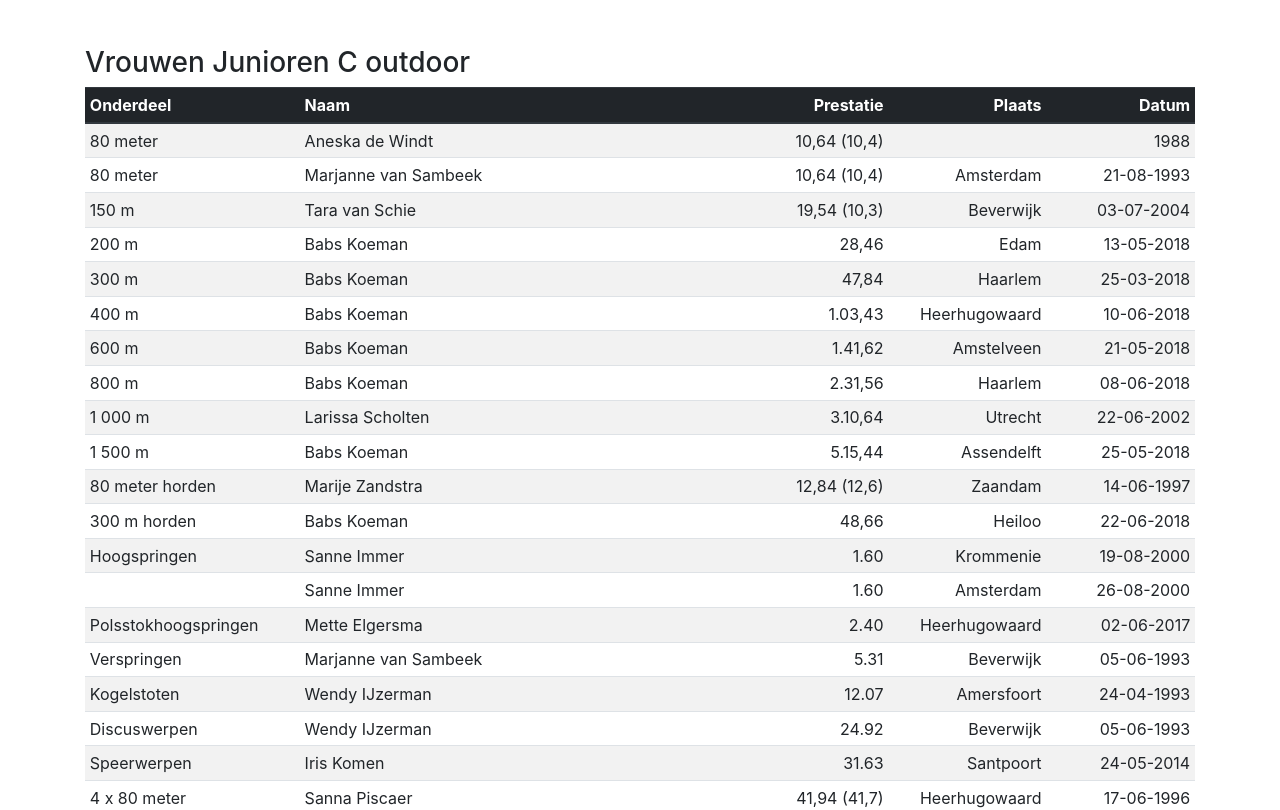
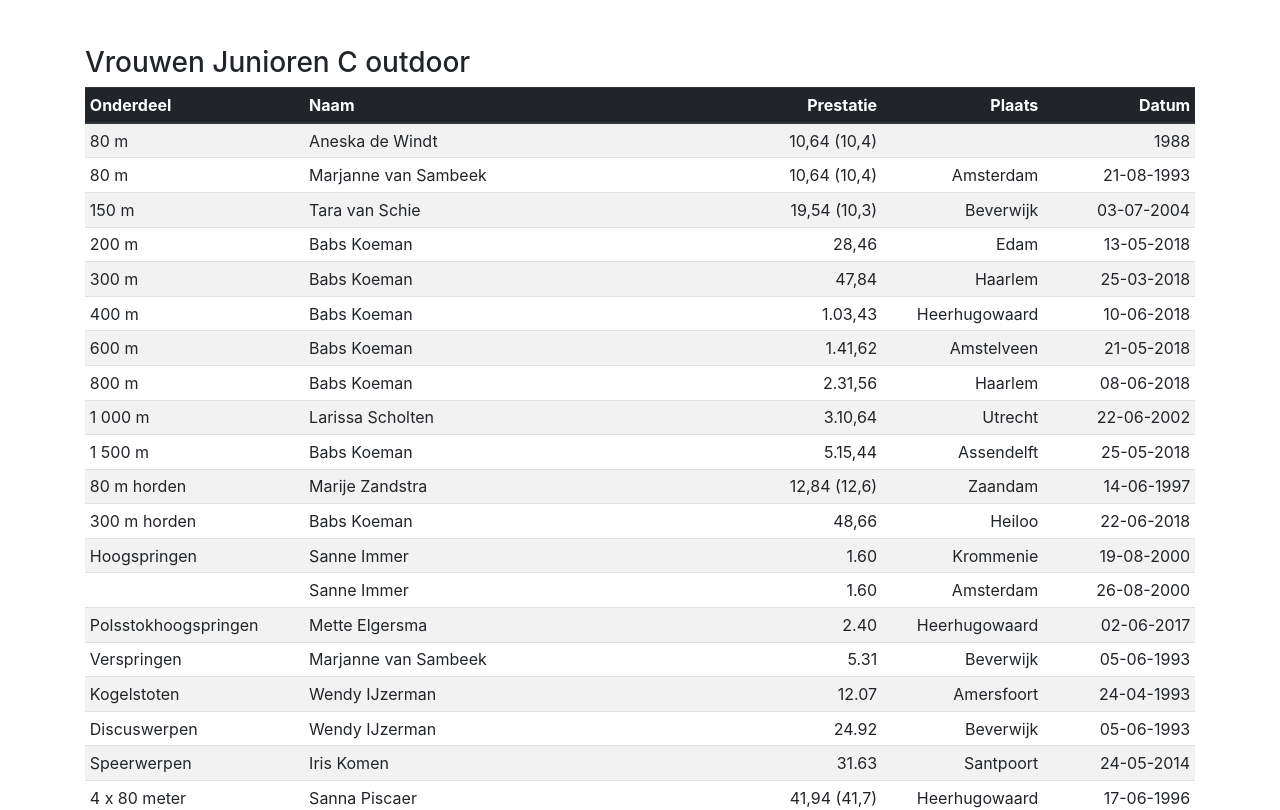
Before and after one commit to Voles/avhaarlem-ranglijsten, a React (Create React App) app: page / in a window 1280 px wide. Shown: the part 4260-5070 px from the top of the page. Built offline with nearby package versions, Linux system fonts and the light colour scheme.

Commit message:
Refactor onderdelen into constants

```diff
--- a/src/constants/onderdelen.js
+++ b/src/constants/onderdelen.js
@@ -3,6 +3,7 @@ export const VIJFENDERTIG_METER = '35 m';
 export const VEERTIG_METER = '40 m';
 export const VIJFTIG_METER = '50 m';
 export const ZESTIG_METER = '60 m';
+export const TACHTIG_METER = '80 m';
 export const HONDERD_METER = '100 m';
 export const HONDERDVIJFTIG_METER = '150 m';
 export const TWEEHONDERD_METER = '200 m';
@@ -29,6 +30,7 @@ export const HONDERD_KILOMETER = '100 km';
 export const VEERTIG_METER_HORDEN = '40 m horden';
 export const VIJFTIG_METER_HORDEN = '60 m horden';
 export const ZESTIG_METER_HORDEN = '60 m horden';
+export const TACHTIG_METER_HORDEN = '80 m horden';
 export const HONDERD_METER_HORDEN = '100 m horden';
 export const HONDERDENTIEN_METER_HORDEN = '110 m horden';
 export const DRIEHONDERD_METER_HORDEN = '300 m horden';
--- a/src/resultaten/mannen-outdoor/junioren-d.js
+++ b/src/resultaten/mannen-outdoor/junioren-d.js
@@ -2,14 +2,14 @@ import {
   DISCUSWERPEN,
   DRIEDUIZEND_METER,
   DUIZEND_METER,
-  HOOGSPRINGEN, KOGELSTOTEN, SPEERWERPEN,
+  HOOGSPRINGEN, KOGELSTOTEN, SPEERWERPEN, TACHTIG_METER, TACHTIG_METER_HORDEN,
   VERSPRINGEN,
   VIJFDUIZEND_METER, ZEVENKAMP
 } from '../../constants/onderdelen';
 
 export default [
   {
-    "onderdeel": "80 meter",
+    "onderdeel": TACHTIG_METER,
     "naam": "Michael Parkinson",
     "prestatie": "10,44 s (10,2)",
     "plaats": "Haarlem",
@@ -37,7 +37,7 @@ export default [
     "datum": "20-09-2018"
   },
   {
-    "onderdeel": "80 meter horden",
+    "onderdeel": TACHTIG_METER_HORDEN,
     "naam": "Derk Hoefman",
     "prestatie": "13,13 s",
     "plaats": "Leiden",
@@ -99,7 +99,7 @@ export default [
     "datum": "02/03-07-2011",
     "prestatie": [
       {
-        "onderdeel": "80 meter",
+        "onderdeel": TACHTIG_METER,
         "prestatie": "11,14 s (10,9)",
         "punten": "(596)"
       },
@@ -114,7 +114,7 @@ export default [
         "punten": "(514)"
       },
       {
-        "onderdeel": "80 meter horden",
+        "onderdeel": TACHTIG_METER_HORDEN,
         "prestatie": "14,24 s (14,0)",
         "punten": "(466)"
       },
@@ -134,7 +134,7 @@ export default [
         "punten": "(554)"
       },
       {
-        "onderdeel": "80 meter",
+        "onderdeel": TACHTIG_METER,
         "prestatie": "11,14 s (10,9)",
         "punten": "(596)"
       }
--- a/src/resultaten/vrouwen-outdoor/junioren-c.js
+++ b/src/resultaten/vrouwen-outdoor/junioren-c.js
@@ -9,7 +9,7 @@ import {
   HOOGSPRINGEN,
   KOGELSTOTEN,
   POLSSTOKHOOGSPRINGEN,
-  SPEERWERPEN,
+  SPEERWERPEN, TACHTIG_METER, TACHTIG_METER_HORDEN,
   TWEEHONDERD_METER,
   VERSPRINGEN,
   VIERHONDERD_METER,
@@ -18,14 +18,14 @@ import {
 
 export default [
   {
-    "onderdeel": "80 meter",
+    "onderdeel": TACHTIG_METER,
     "naam": "Aneska de Windt",
     "prestatie": "10,64 (10,4)",
     "plaats": "",
     "datum": "1988"
   },
   {
-    "onderdeel": "80 meter",
+    "onderdeel": TACHTIG_METER,
     "naam": "Marjanne van Sambeek",
     "prestatie": "10,64 (10,4)",
     "plaats": "Amsterdam",
@@ -88,7 +88,7 @@ export default [
     "datum": "25-05-2018"
   },
   {
-    "onderdeel": "80 meter horden",
+    "onderdeel": TACHTIG_METER_HORDEN,
     "naam": "Marije Zandstra",
     "prestatie": "12,84 (12,6)",
     "plaats": "Zaandam",
@@ -162,7 +162,7 @@ export default [
     "naam": "Babs Koeman",
     "prestatie": [
       {
-        "onderdeel": "80 meter horden",
+        "onderdeel": TACHTIG_METER_HORDEN,
         "prestatie": "13,17 s",
         "punten": "(569)"
       },
```
